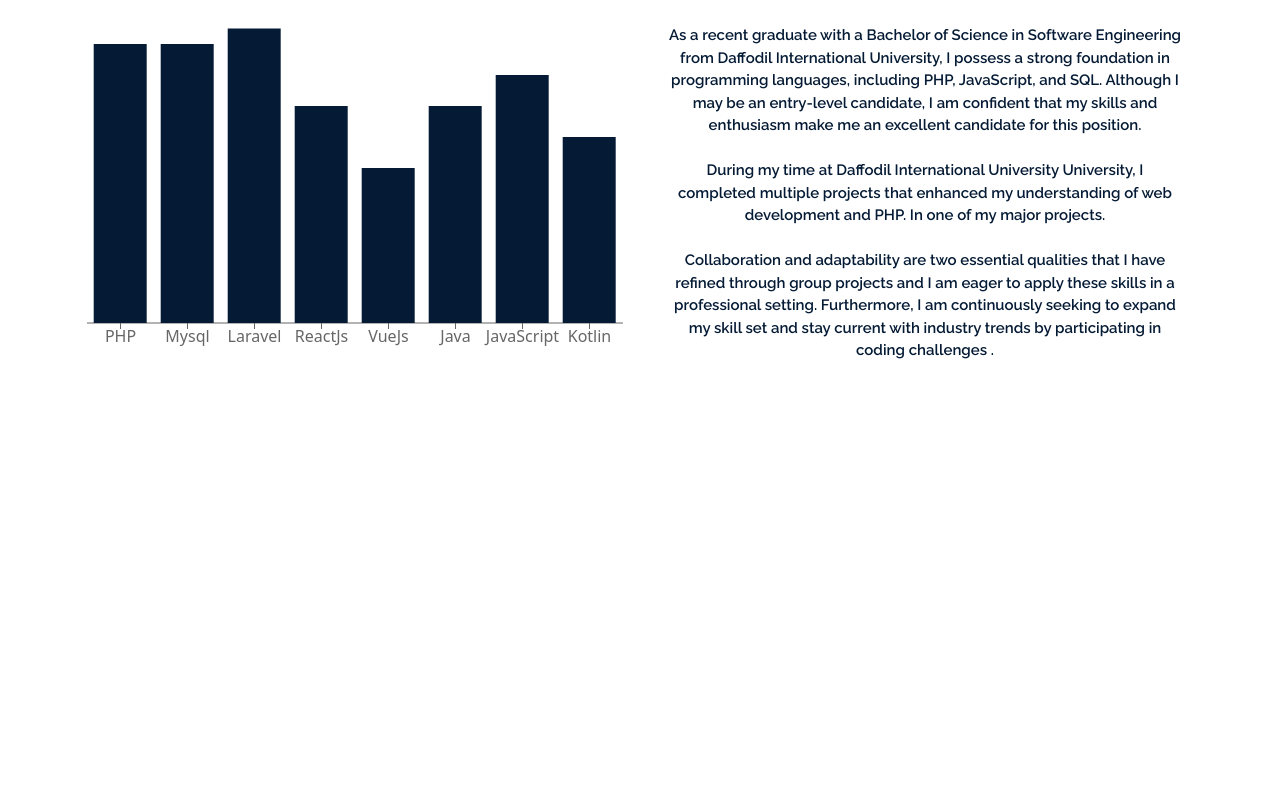
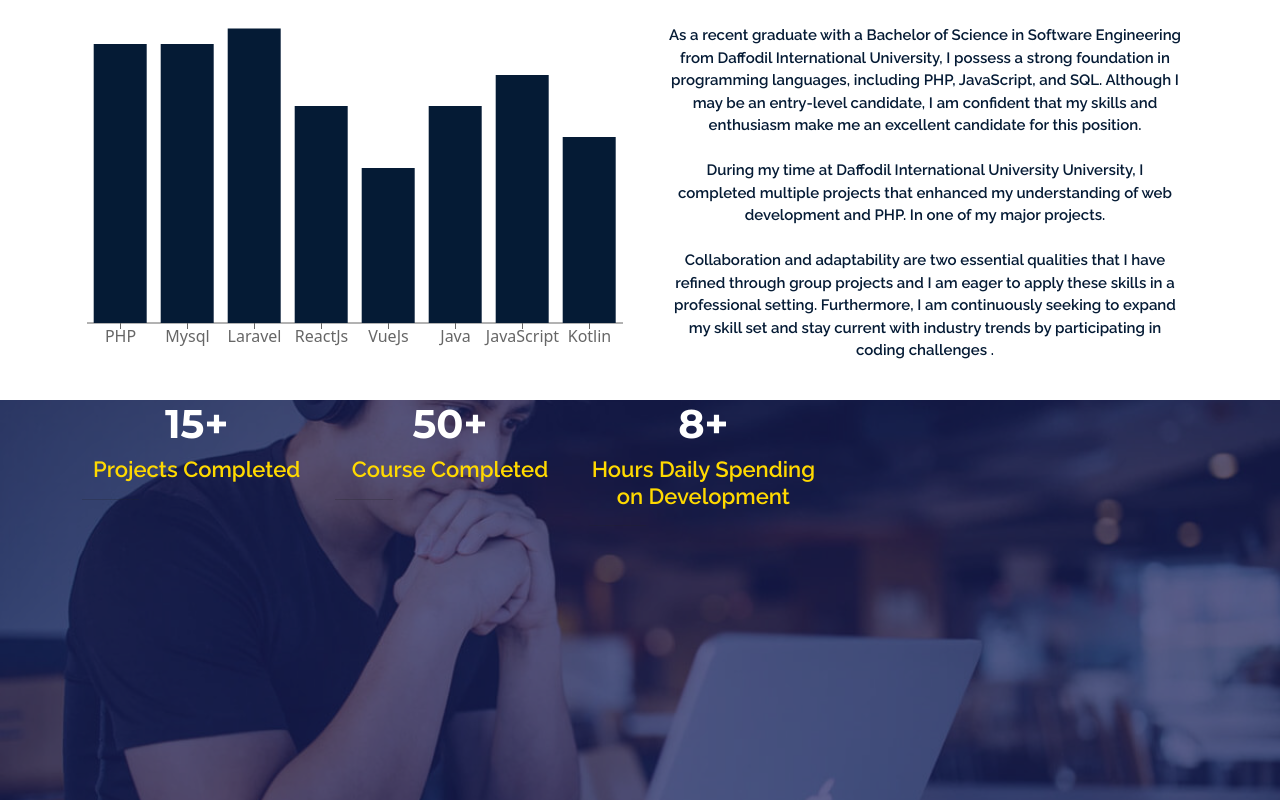
Before and after one commit to Shaid1998/Complete-Website-with-REACT-And-Laravel, a React (Create React App) app: page / in a window 1280 px wide. Shown: the part 1268-2068 px from the top of the page. Before the commit the page ends 1668 px from the top, so only its background shows below. Built offline with nearby package versions, Linux system fonts and the light colour scheme; a web font is replaced by a local one.

Commit message:
Working On Summary Part

```diff
--- a/src/App.js
+++ b/src/App.js
@@ -3,6 +3,7 @@ import TopBanner from './components/TopBanner/TopBanner.jsx';
 import Services from './components/Services/Services.jsx';
 import TopNavigation from './components/TopNavigation/TopNavigation.jsx';
 import Analysis from './components/Analysis/Analysis.jsx';
+import Summary from './components/Summary/Summary.jsx';
 
 
 function App() {
@@ -12,6 +13,7 @@ function App() {
       <TopBanner />
       <Services />
       <Analysis />
+      <Summary />
     </div>
   );
 }
--- a/src/asset/css/custom.css
+++ b/src/asset/css/custom.css
@@ -129,3 +129,37 @@
     font-weight: 700;
     font-size: 16px;
 }
+
+.SummaryFixedBanner{
+    background-image: url("../image/summary.jpg");
+    min-height: 400px;
+    background-attachment: fixed;
+    background-position: center;
+    background-repeat: no-repeat;
+    background-size: cover;
+}
+
+.SummaryBannerOverLay{
+    position: absolute;
+    min-height: 400px;
+    width: 100%;
+    background: rgb(27, 31, 92, 0.7);
+}
+
+.countNumber{
+    color: #ffffff;
+    font-family: 'Montserrat', sans-serif;
+    font-weight: 700;
+    font-size: 40px;
+}
+
+.countTitle{
+    color: #ffd900;
+    font-family: 'Raleway', sans-serif;
+    font-size: 22px;
+    font-weight: 600;
+}
+
+.countSelection{
+    margin-top: 20%;
+}
--- a/src/components/Analysis/Analysis.jsx
+++ b/src/components/Analysis/Analysis.jsx
@@ -2,7 +2,7 @@ import React, { Component, Fragment } from 'react'
 import { Col, Container, Row } from 'react-bootstrap'
 import { Bar, BarChart, ResponsiveContainer, Tooltip, XAxis } from 'recharts';
 
-export class Analysis extends Component {
+class Analysis extends Component {
   constructor(){
     super();
 
--- /dev/null
+++ b/src/components/Summary/Summary.jsx
@@ -0,0 +1,50 @@
+import React, { Component, Fragment } from 'react'
+import { Button, Col, Container, Row } from 'react-bootstrap'
+
+class Summary extends Component {
+    render() {
+        return (
+            <Fragment>
+                <Container fluid={true} className="SummaryFixedBanner p-0">
+                    <div className='SummaryBannerOverLay'>
+                        <Container className='text-center'>
+                            <Row>
+                                <Col className='text-center' lg={8} md={6} sm={12}>
+                                    <Row className='countSelection'>
+                                        <Col>
+                                            <h1 className='countNumber'>15+</h1>
+                                            <h4 className='countTitle'>Projects Completed</h4>
+                                            <hr className="bg-white w-25"/>
+                                        </Col>
+
+
+                                        <Col>
+                                            <h1 className='countNumber'>50+</h1>
+                                            <h4 className='countTitle'>Course Completed</h4>
+                                            <hr className="bg-white w-25"/>
+                                        </Col>
+
+
+                                        <Col>
+                                            <h1 className='countNumber'>8+</h1>
+                                            <h4 className='countTitle'>Hours Daily Spending on Development</h4>
+                                            <hr className="bg-white w-25"/>
+                                        </Col>
+                                    </Row>
+
+                                </Col>
+
+                                <Col className='text-center' lg={8} md={6} sm={12}>
+
+                                </Col>
+                            </Row>
+                        </Container>
+
+                    </div>
+                </Container>
+            </Fragment>
+        )
+   }
+}
+
+export default Summary
```
